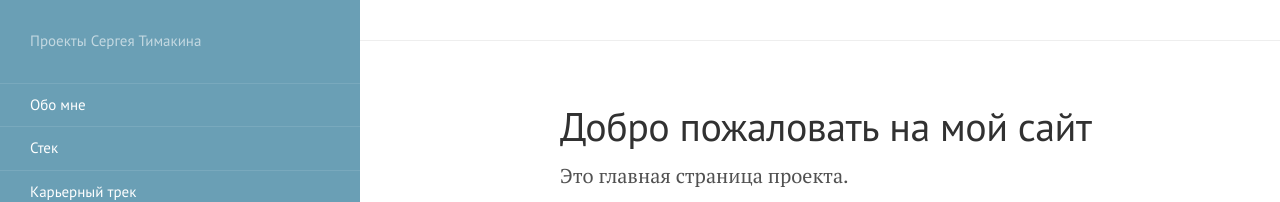
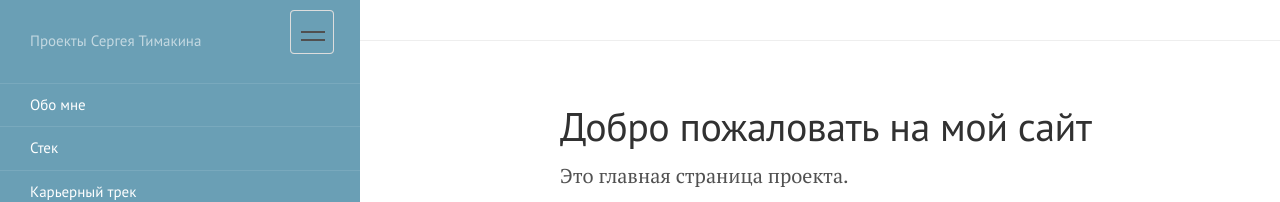
Before and after one commit to Mikrobic/lanyon, a Jekyll site: the page built from pages/index.md, in a window 1280 px wide. Shown: the top 202 px of the page. Built offline with Jekyll 4.4.1, drawn with Linux system fonts in a browser that asks for light colours.

Commit message:
Форматирование файлов

```diff
--- a/_includes/sidebar.html
+++ b/_includes/sidebar.html
@@ -84,9 +84,6 @@
     @media (min-width: 48em) {
       .sidebar {
         transform: translateX(0) !important;
-      }
-      .sidebar-toggle {
-        display: none;
       }
       .sidebar-nav-group .sidebar-submenu {
         padding-left: 1rem;
```
